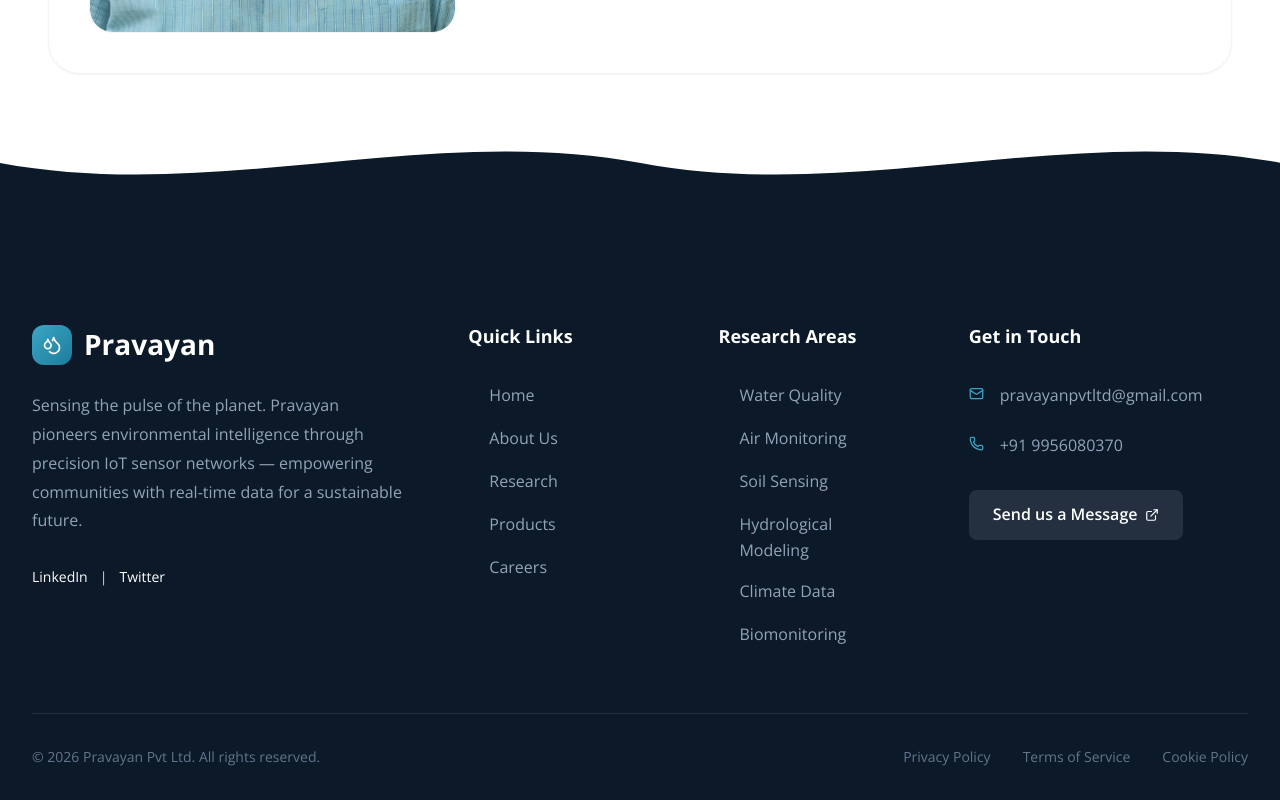
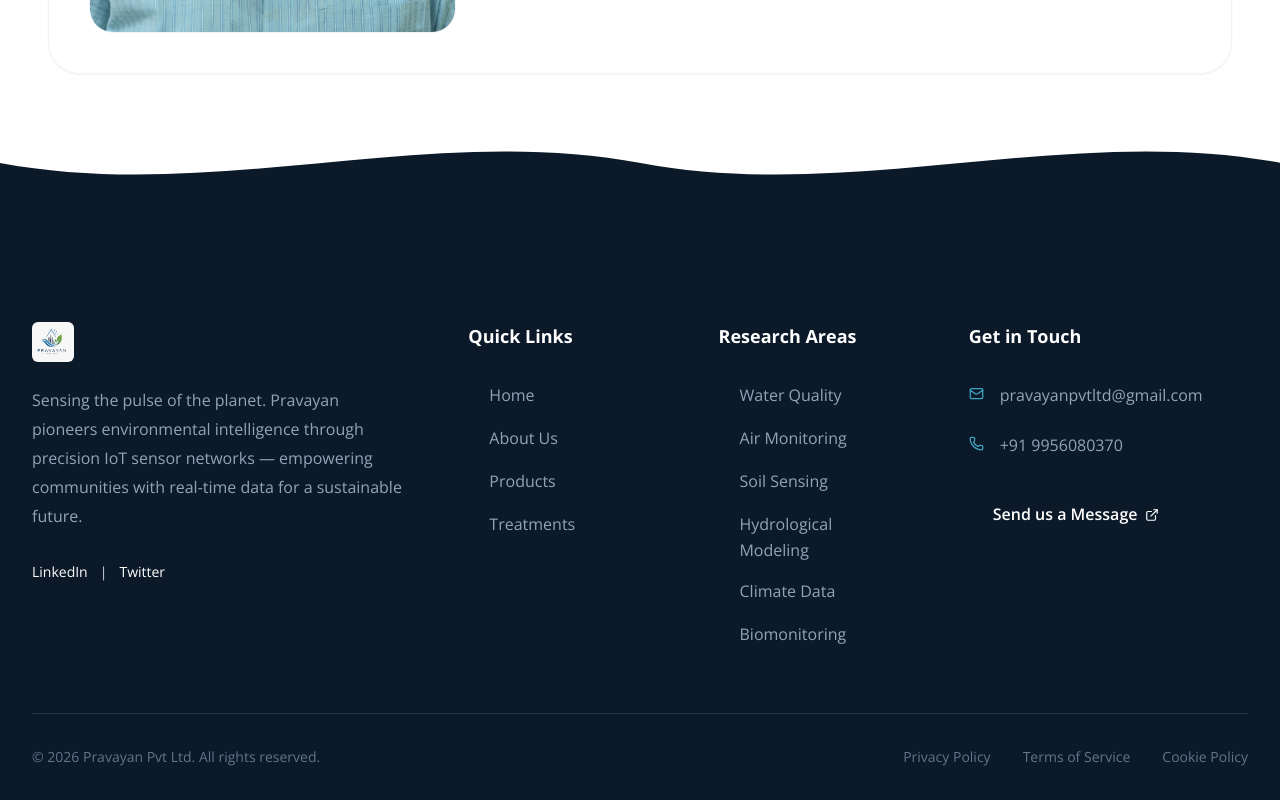
Before and after one commit to utkarsssshhhh/sangam-fe, a React (Vite) app: page /about in a window 1280 px wide. Shown: the part 4199-4999 px from the top of the page. Built offline with nearby package versions, Linux system fonts and the light colour scheme.

Commit message:
fix/footer buttons fixed

```diff
--- a/src/App.tsx
+++ b/src/App.tsx
@@ -11,11 +11,20 @@ import Navbar from './components/Navbar';
 import ChatBot from './components/ChatBot';
 
 function ScrollToTop() {
-  const { pathname } = useLocation();
+  const location = useLocation();
 
   useEffect(() => {
-    window.scrollTo(0, 0);
-  }, [pathname]);
+    setTimeout(() => {
+      if (location.hash) {
+        const element = document.getElementById(location.hash.replace('#', ''));
+        if (element) {
+          element.scrollIntoView({ behavior: 'smooth' });
+        }
+      } else {
+        window.scrollTo(0, 0);
+      }
+    }, 100);
+  }, [location]);
 
   return null;
 }
--- a/src/components/FooterHome.tsx
+++ b/src/components/FooterHome.tsx
@@ -1,11 +1,24 @@
 import React from 'react';
+import { Link } from 'react-router-dom';
 import { Droplets, Mail, Phone, MapPin, ArrowUpRight, ExternalLink } from 'lucide-react';
 
 const FooterHome: React.FC = () => {
   const year = new Date().getFullYear();
 
-  const quickLinks = ['Home', 'About Us', 'Research', 'Products', 'Careers'];
-  const researchLinks = ['Water Quality', 'Air Monitoring', 'Soil Sensing', 'Hydrological Modeling', 'Climate Data', 'Biomonitoring'];
+  const quickLinks = [
+    { label: 'Home', path: '/' },
+    { label: 'About Us', path: '/about' },
+    { label: 'Products', path: '/products' },
+    { label: 'Treatments', path: '/treatment' }
+  ];
+  const researchLinks = [
+    { label: 'Water Quality', id: 'water' },
+    { label: 'Air Monitoring', id: 'air' },
+    { label: 'Soil Sensing', id: 'soil' },
+    { label: 'Hydrological Modeling', id: 'hydrology' },
+    { label: 'Climate Data', id: 'climate' },
+    { label: 'Biomonitoring', id: 'biomonitoring' }
+  ];
 
   return (
     <footer id="footer" className="footer-home" aria-label="Site Footer">
@@ -22,10 +35,9 @@ const FooterHome: React.FC = () => {
           {/* Brand */}
           <div className="footer-home__brand">
             <div className="footer-home__logo">
-              <div className="footer-home__logo-icon">
-                <Droplets size={20} />
-              </div>
-              <span>Pravayan</span>
+              <Link to="/">
+                <img src="/LogoHead.jpeg" alt="Pravayan Logo" className="h-10 w-auto object-contain rounded-md" />
+              </Link>
             </div>
             <p className="footer-home__brand-desc">
               Sensing the pulse of the planet. Pravayan pioneers environmental intelligence through precision IoT sensor networks — empowering communities with real-time data for a sustainable future.
@@ -41,22 +53,17 @@ const FooterHome: React.FC = () => {
           <div className="footer-home__col">
             <h4 className="footer-home__col-title">Quick Links</h4>
             <ul className="footer-home__link-list">
-              {quickLinks.map((link) => {
-                const isProducts = link === 'Products';
-                return (
-                  <li key={link}>
-                    <a
-                      href={isProducts ? "/products" : "#"}
-                      target={isProducts ? "_blank" : undefined}
-                      rel={isProducts ? "noopener noreferrer" : undefined}
-                      className="footer-home__link"
-                    >
-                      <ArrowUpRight size={13} className="footer-home__link-icon" />
-                      {link}
-                    </a>
-                  </li>
-                );
-              })}
+              {quickLinks.map((link) => (
+                <li key={link.label}>
+                  <Link
+                    to={link.path}
+                    className="footer-home__link"
+                  >
+                    <ArrowUpRight size={13} className="footer-home__link-icon" />
+                    {link.label}
+                  </Link>
+                </li>
+              ))}
             </ul>
           </div>
 
@@ -65,11 +72,11 @@ const FooterHome: React.FC = () => {
             <h4 className="footer-home__col-title">Research Areas</h4>
             <ul className="footer-home__link-list">
               {researchLinks.map((link) => (
-                <li key={link}>
-                  <a href="#research" className="footer-home__link">
+                <li key={link.id}>
+                  <Link to={`/?tab=${link.id}#research`} className="footer-home__link">
                     <ArrowUpRight size={13} className="footer-home__link-icon" />
-                    {link}
-                  </a>
+                    {link.label}
+                  </Link>
                 </li>
               ))}
             </ul>
@@ -89,9 +96,15 @@ const FooterHome: React.FC = () => {
               </a>
             </div>
 
-            <a href="mailto:pravayanpvtltd@gmail.com" className="footer-home__cta">
+            <button
+              onClick={(e) => {
+                e.preventDefault();
+                window.dispatchEvent(new CustomEvent('openContactModal'));
+              }}
+              className="footer-home__cta w-full text-left border-none bg-transparent cursor-pointer font-inherit"
+            >
               Send us a Message <ExternalLink size={14} />
-            </a>
+            </button>
           </div>
         </div>
 
--- a/src/components/Navbar.tsx
+++ b/src/components/Navbar.tsx
@@ -1,7 +1,7 @@
 import { Link, useLocation } from 'react-router-dom';
 import { motion, AnimatePresence } from 'framer-motion';
 import { Menu, X } from 'lucide-react';
-import { useState } from 'react';
+import { useState, useEffect } from 'react';
 
 const Navbar = () => {
   const [isMobileOpen, setIsMobileOpen] = useState(false);
@@ -10,6 +10,12 @@ const Navbar = () => {
   const [query, setQuery] = useState('');
   const [isSubmitting, setIsSubmitting] = useState(false);
   const location = useLocation();
+
+  useEffect(() => {
+    const handleOpenContact = () => setIsContactOpen(true);
+    window.addEventListener('openContactModal', handleOpenContact);
+    return () => window.removeEventListener('openContactModal', handleOpenContact);
+  }, []);
 
   const handleContactSubmit = async (e: React.FormEvent) => {
     e.preventDefault();
--- a/src/components/ResearchAreas.tsx
+++ b/src/components/ResearchAreas.tsx
@@ -1,4 +1,5 @@
 import React, { useState, useRef, useEffect } from 'react';
+import { useLocation } from 'react-router-dom';
 import { ArrowRight, Droplets, Wind, Sprout, Activity, Waves, CloudRain } from 'lucide-react';
 
 interface ResearchArea {
@@ -76,8 +77,17 @@ const researchAreas: ResearchArea[] = [
 ];
 
 const ResearchAreas: React.FC = () => {
+  const location = useLocation();
   const [activeTab, setActiveTab] = useState<string>('water');
   const sectionRef = useRef<HTMLElement>(null);
+
+  useEffect(() => {
+    const params = new URLSearchParams(location.search);
+    const tab = params.get('tab');
+    if (tab && researchAreas.some(a => a.id === tab)) {
+      setActiveTab(tab);
+    }
+  }, [location.search]);
 
   useEffect(() => {
     const observer = new IntersectionObserver(
```
Also changed, not shown: src/components/ChatBot.tsx (line endings or trailing spaces).
